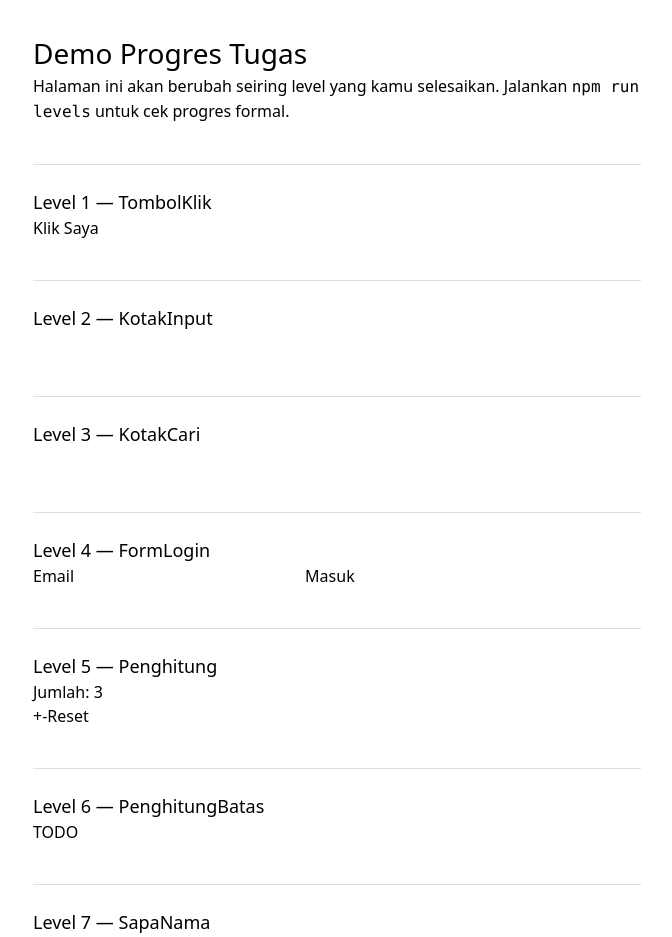
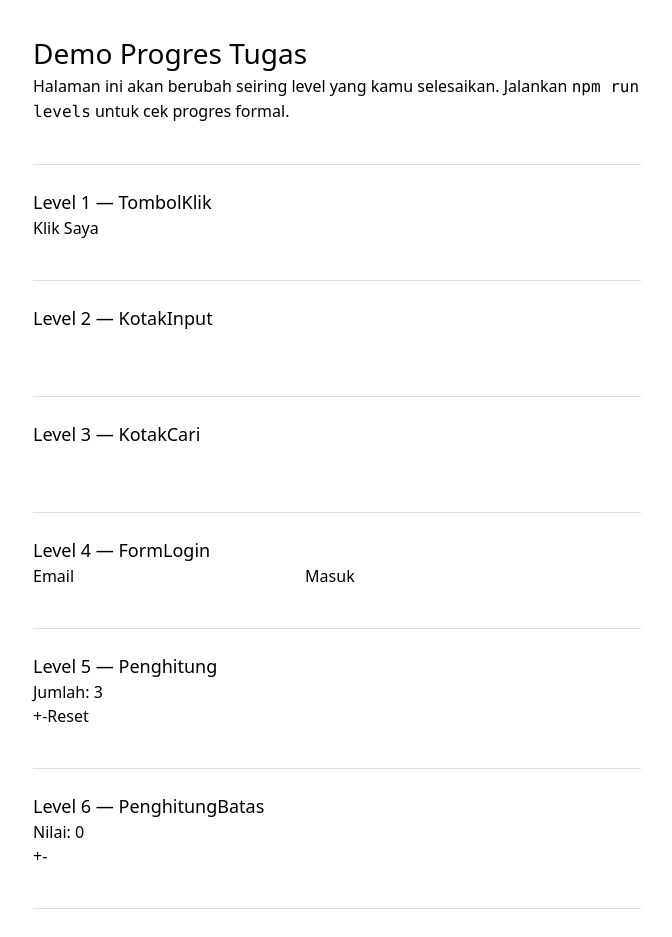
Before and after one commit to webdev-if-its/frontend-5053241002, a React (Vite) app in the folder pertemuan-04/: page / in a window 1280 px wide. Shown: the top 937 px of the page, without its empty margins (303-975 px from the left). Built offline with nearby package versions, Linux system fonts and the light colour scheme.

Commit message:
pertemuan-04: level 6 selesai

```diff
--- a/pertemuan-04/src/components/PenghitungBatas.tsx
+++ b/pertemuan-04/src/components/PenghitungBatas.tsx
@@ -3,6 +3,19 @@
 // "+" dan "-". Tombol "+" harus disabled saat angka sudah = max, tombol "-"
 // harus disabled saat angka sudah = min.
 // Lihat SOAL.md untuk kontrak lengkap.
-export function PenghitungBatas(props: any) {
-  return <p>TODO</p>
+import { useState } from "react";
+export function PenghitungBatas({min, max}: { min: number; max: number }) {
+  const [angka, setAngka] = useState<number>(min);
+
+  return(
+    <div>
+      <p>Nilai: {angka}</p>
+      <button onClick={() => setAngka(angka + 1)} disabled={angka >= max}>
+        +
+      </button>
+      <button onClick={() => setAngka(angka - 1)} disabled={angka <= min}>
+        -
+      </button>
+    </div>
+  );
 }
```
